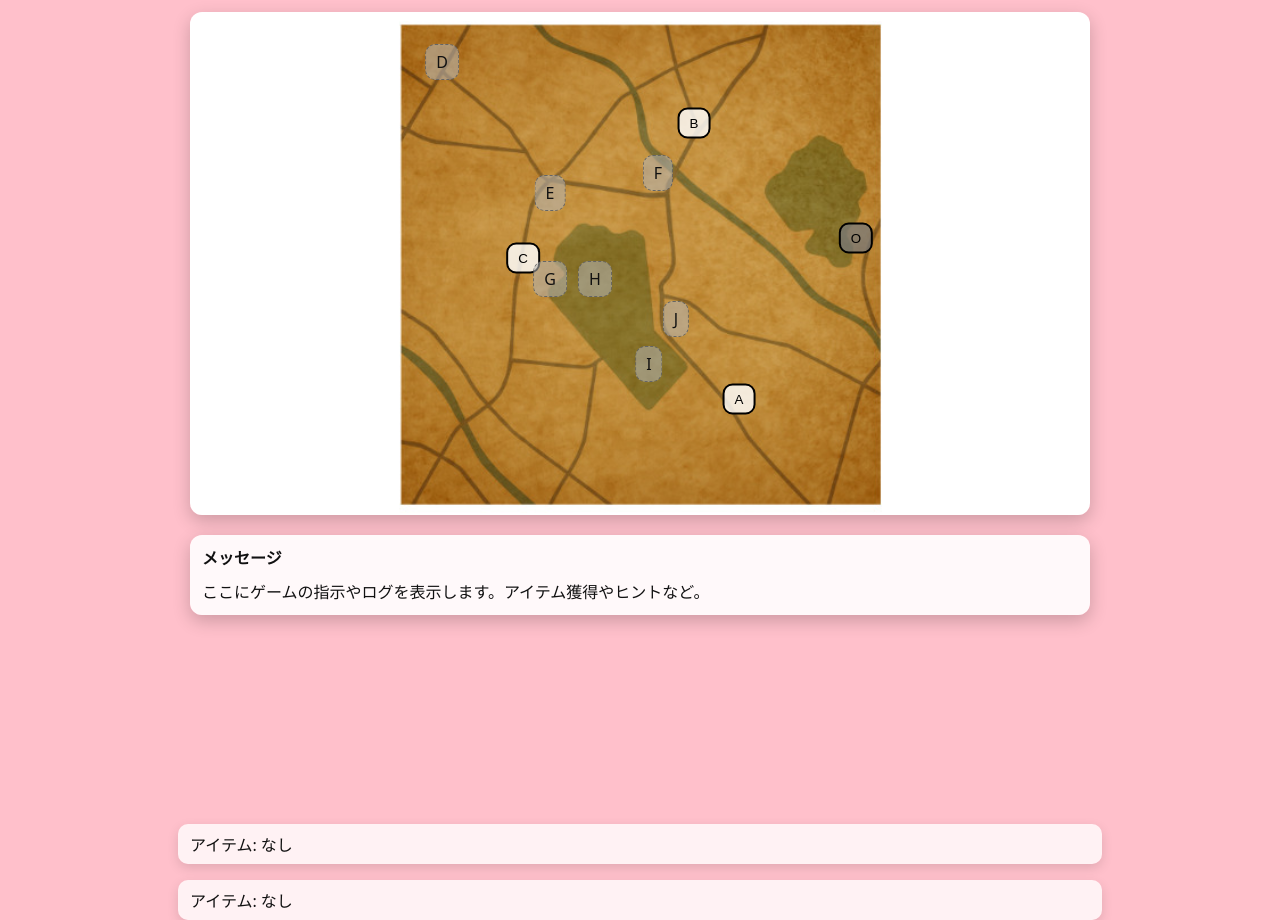
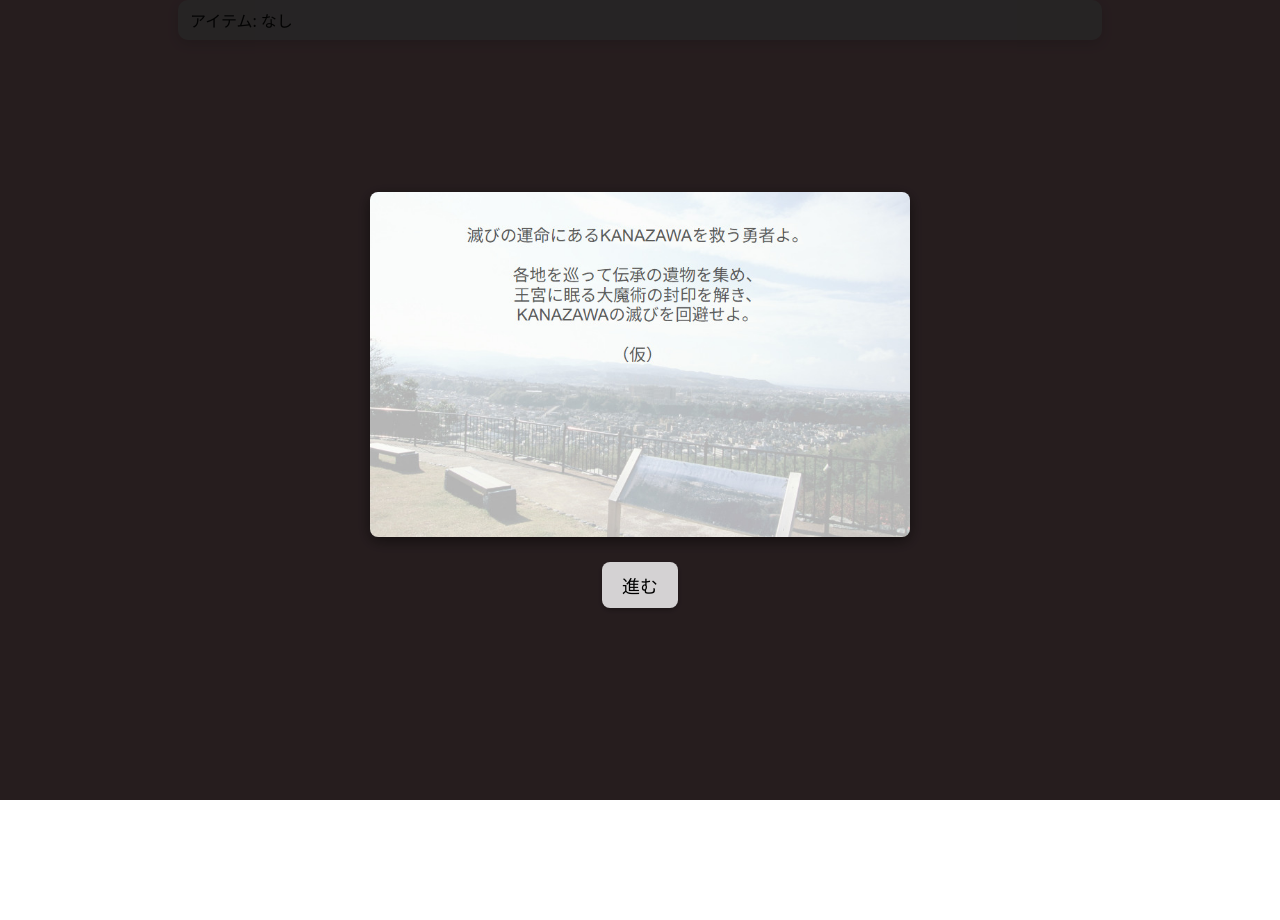
Before and after one commit to kumarcturus/bdo-game, a plain HTML site: page index.html in a window 1280 px wide. Both pictures are taken after a click on the button "スタート". After the commit the page ends 800 px from the top, so only its background shows below. Drawn offline with Linux system fonts and the light colour scheme.

Commit message:
説明画面を追加

```diff
--- a/index.html
+++ b/index.html
@@ -11,6 +11,18 @@
     <h1>Bllom Days Online</h1>
     <button id="start-btn">スタート</button>
   </div>
+
+<!-- 説明画面 -->
+<div id="intro-screen" style="display:none;">
+  <div class="intro-container">
+    <!-- 説明画像（中央表示） -->
+    <img id="intro-image" src="intro.jpg" alt="説明画像">
+
+    <!-- 進むボタン（下部中央） -->
+    <button id="intro-next-btn">進む</button>
+  </div>
+</div>
+
 
   <!-- マップ画面 -->
 <!-- ここは map-screen 内の中身だけ置き換えればOK -->
--- a/script.js
+++ b/script.js
@@ -14,10 +14,20 @@ const quizData = {
 // ----------------------------
 // 画面切り替え
 // ----------------------------
+
+// スタートボタンを押したら → 説明画面へ
 document.getElementById("start-btn").onclick = () => {
   document.getElementById("start-screen").style.display = "none";
-  document.getElementById("map-screen").style.display = "block";
+  document.getElementById("intro-screen").style.display = "flex"; // ここで説明画面を表示
 };
+
+// 進むボタンを押したら → マップ画面へ
+document.getElementById("intro-next-btn").onclick = () => {
+  document.getElementById("intro-screen").style.display = "none";
+  document.getElementById("map-screen").style.display = "block"; // ここでマップを表示
+};
+
+
 
 // ----------------------------
 // ポップアップ表示系
--- a/style.css
+++ b/style.css
@@ -19,6 +19,53 @@ body {
   gap: 12px;
   padding: 12px;
 }
+
+/* 説明画面全体を中央配置 */
+#intro-screen {
+  position: fixed;
+  top: 0; left: 0;
+  width: 100%;
+  height: 100%;
+  background: rgba(0, 0, 0, 0.85); /* 背景暗く */
+  display: flex;
+  align-items: center;
+  justify-content: center;
+  z-index: 999;
+  flex-direction: column;
+}
+
+.intro-container {
+  position: relative;
+  width: 100%;
+  max-width: 600px;
+  text-align: center;
+}
+
+#intro-image {
+  max-width: 90%;
+  height: auto;
+  margin-bottom: 20px;
+  border-radius: 8px;
+  box-shadow: 0 4px 15px rgba(0,0,0,0.5);
+}
+
+#intro-next-btn {
+  position: relative;
+  bottom: 0;
+  padding: 10px 20px;
+  font-size: 18px;
+  cursor: pointer;
+  border: none;
+  border-radius: 8px;
+  background-color: #ffffffcc;
+  box-shadow: 0 2px 6px rgba(0,0,0,0.3);
+}
+
+#intro-next-btn:hover {
+  background-color: #fff;
+}
+
+
 
 /* マップ：画像の実サイズ比で拡縮。幅いっぱい、縦は画像に従う（切れない・歪まない） */
 #map-wrap {
```
Also changed, not shown: intro.jpg (added).
